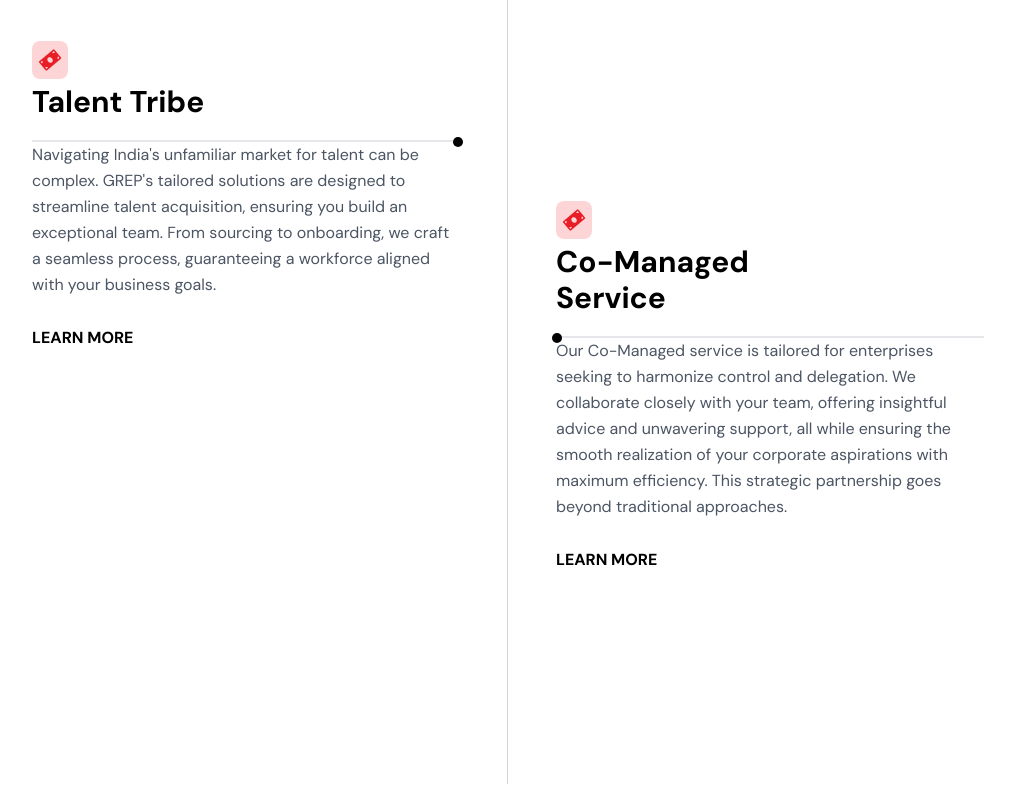
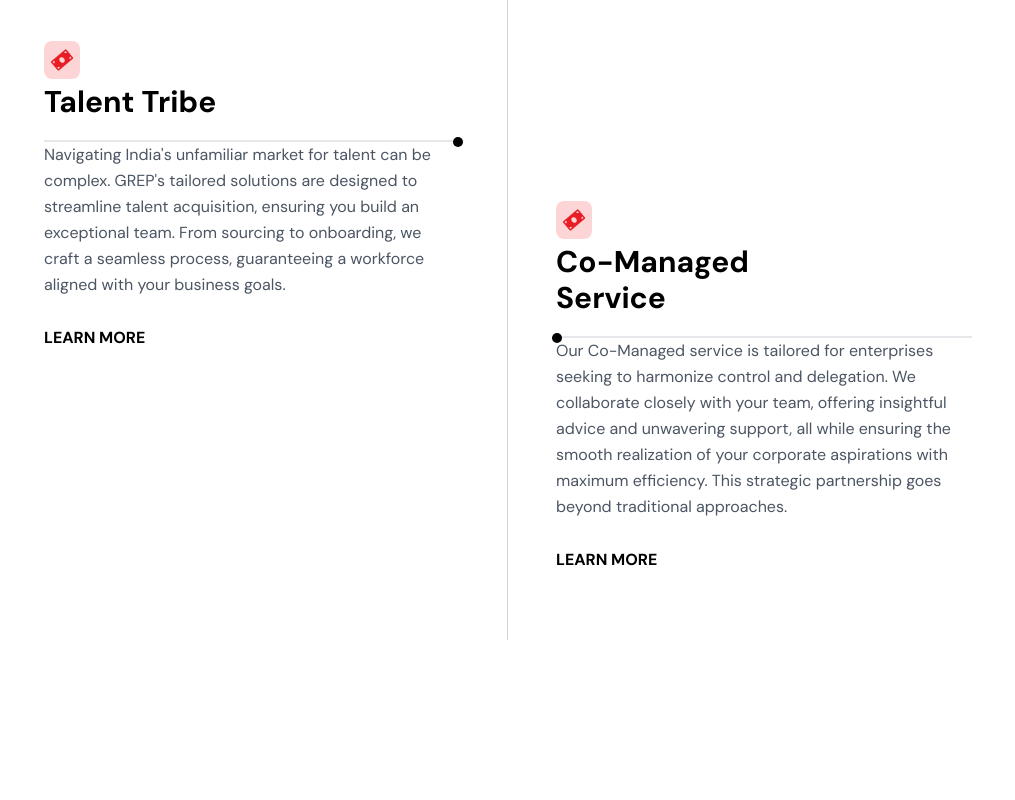
Before and after one commit to DILJITHKRISHNA/Brandemic-Task, a website: page service.html in a window 1280 px wide. Shown: the whole page, without its empty margins (132-1147 px from the left). Drawn offline with Linux system fonts and the light colour scheme.

Commit message:
overflow issue solved

```diff
--- a/service.html
+++ b/service.html
@@ -99,11 +99,11 @@
 </head>
 
 <body>
-    <div class="flex items-center justify-center">
-        <div class="flex flex-col md:flex-row items-center justify-center">
-            <div class="flex flex-col md:flex-row w-full h-full md:w-4/5 md:h-4/5">
+    <div class="flex w-screen items-center justify-center">
+        <div class="flex items-center overflow-hidden justify-center">
+            <div class="flex flex-col md:flex-row w-auto h-full md:w-4/5 md:h-4/5">
                 <div
-                    class="slide-in-left w-full md:w-1/2 h-[49rem] p-6 md:p-12 bg-white border-b md:border-b-0 md:border-r border-gray-300">
+                    class="slide-in-left w-full md:w-1/2 h-[40rem] p-6 md:p-12 bg-white border-b md:border-b-0 md:border-r border-gray-300">
                     <span class="bg-[#FDD5D6] p-2 rounded-lg">
                         <i class="fas fa-money-bill text-[#E91D25] rotate-icon mb-4"></i>
                     </span>
```
Also changed, not shown: src/output.css.
